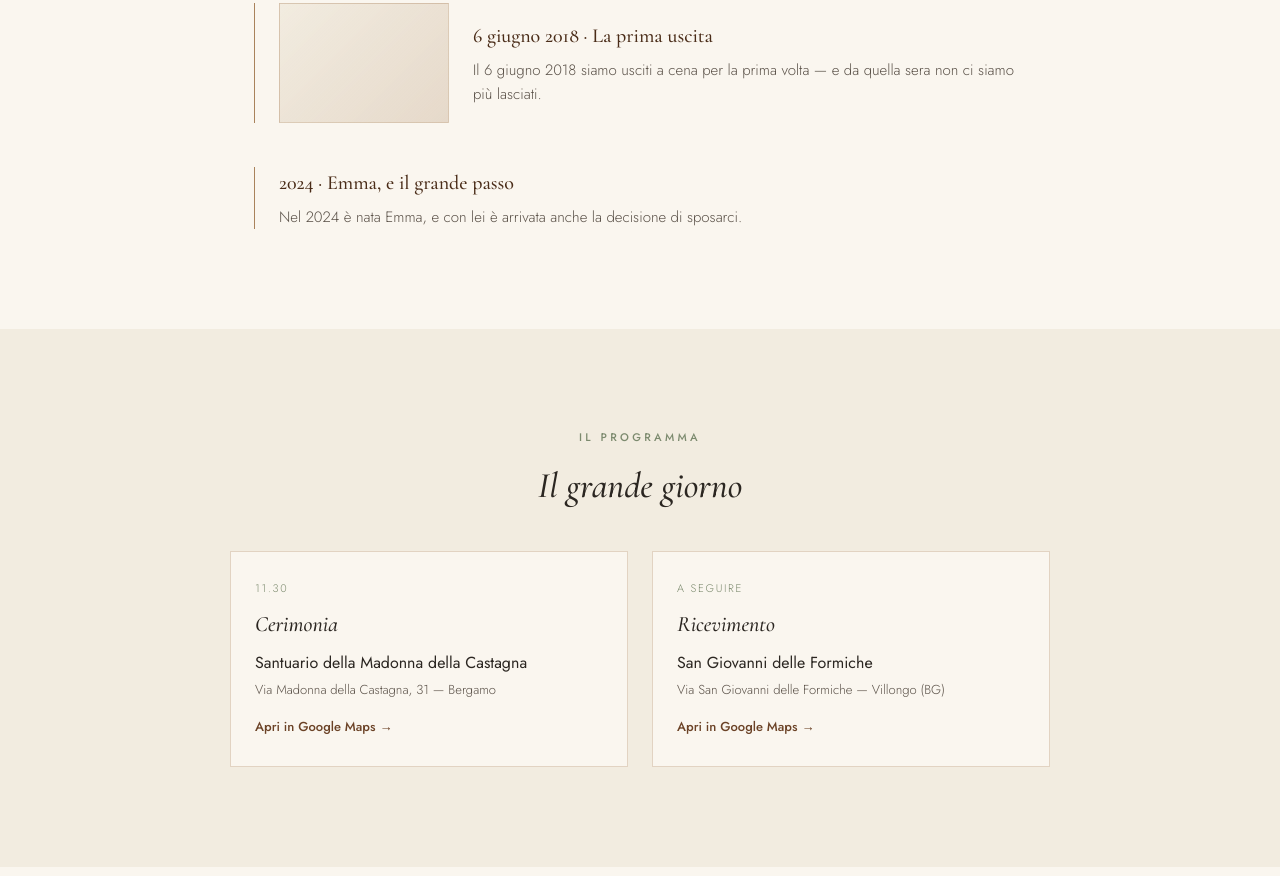
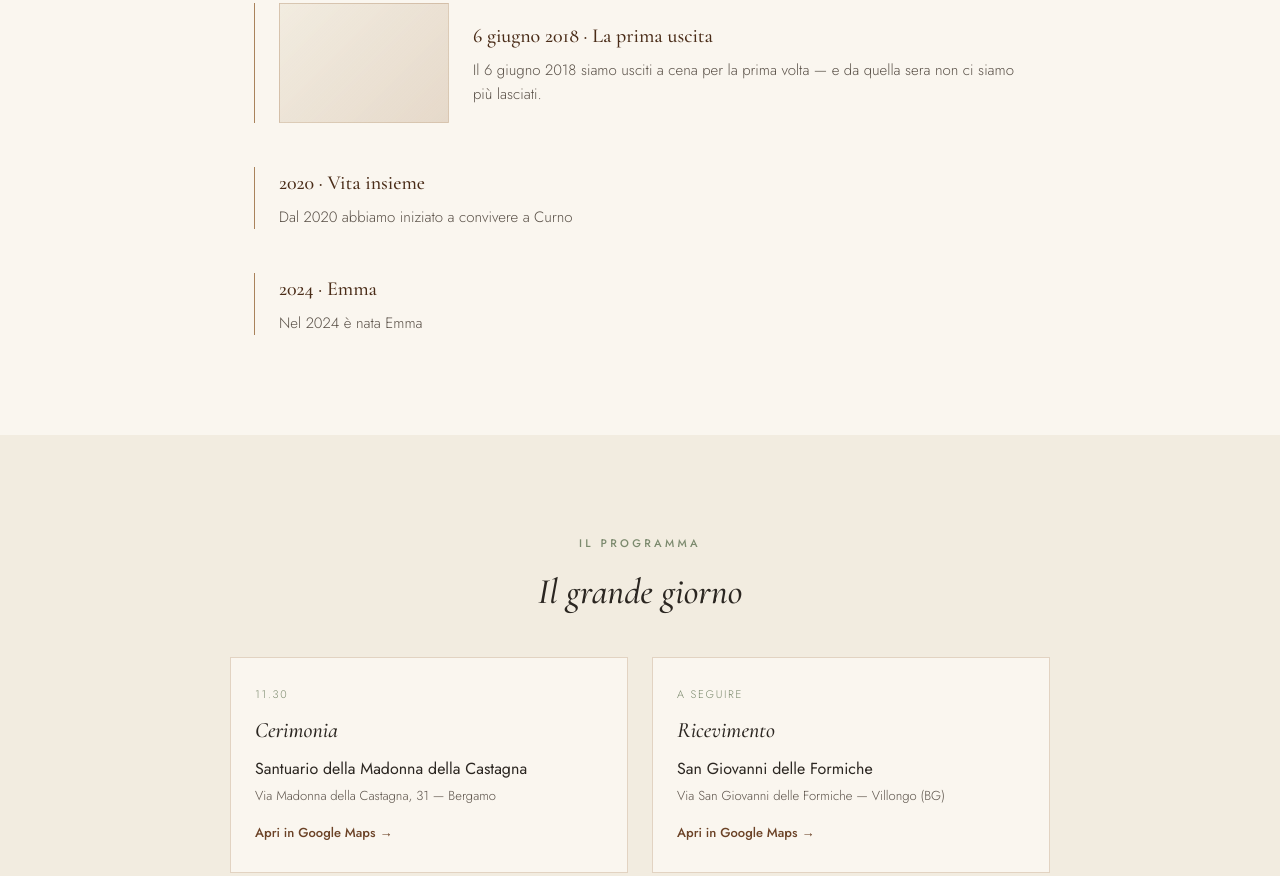
Before and after one commit to francesco-sudo/sitomatrimoniofrancescogiulia, a plain HTML site: page index.html in a window 1280 px wide. Shown: the part 1212-2088 px from the top of the page. Drawn offline with nearby package versions, Linux system fonts and the light colour scheme.

Commit message:
Update index.html

```diff
--- a/index.html
+++ b/index.html
@@ -73,11 +73,17 @@
       </div>
       <div class="story-item">
         <div class="story-copy">
-          <p class="story-year">2024 · Emma, e il grande passo</p>
-          <p class="story-text">Nel 2024 è nata Emma, e con lei è arrivata anche la decisione di sposarci.</p>
+          <p class="story-year">2020 · Vita insieme</p>
+          <p class="story-text">Dal 2020 abbiamo iniziato a convivere a Curno</p>
         </div>
       </div>
-    </div>
+      <div class="story-item">
+        <div class="story-copy">
+          <p class="story-year">2024 · Emma</p>
+          <p class="story-text">Nel 2024 è nata Emma</p>
+        </div>
+      </div>
+           </div>
   </section>
 
   <section id="giorno" class="section alt">
@@ -113,7 +119,7 @@
     <p class="section-eyebrow">Anche per loro</p>
     <h2 class="section-title">Per i più piccoli</h2>
     <div class="info-card">
-      <p>Ci sarà un'area dedicata con animazione per i bambini, così i genitori potranno godersi la festa in tranquillità.</p>
+      <p>Ci sarà un'area dedicata con animazione per i bambini, così i genitori potranno godersi la festa in tranquillità. </p>
     </div>
   </section>
 
@@ -181,7 +187,7 @@
 
 <footer class="footer">
   <p class="footer-names">Francesco &amp; Giulia</p>
-  <p class="footer-date">6 · 06 · 2027</p>
+  <p class="footer-date">06 · 06 · 2027</p>
 </footer>
 
 <script src="script.js"></script>
```
